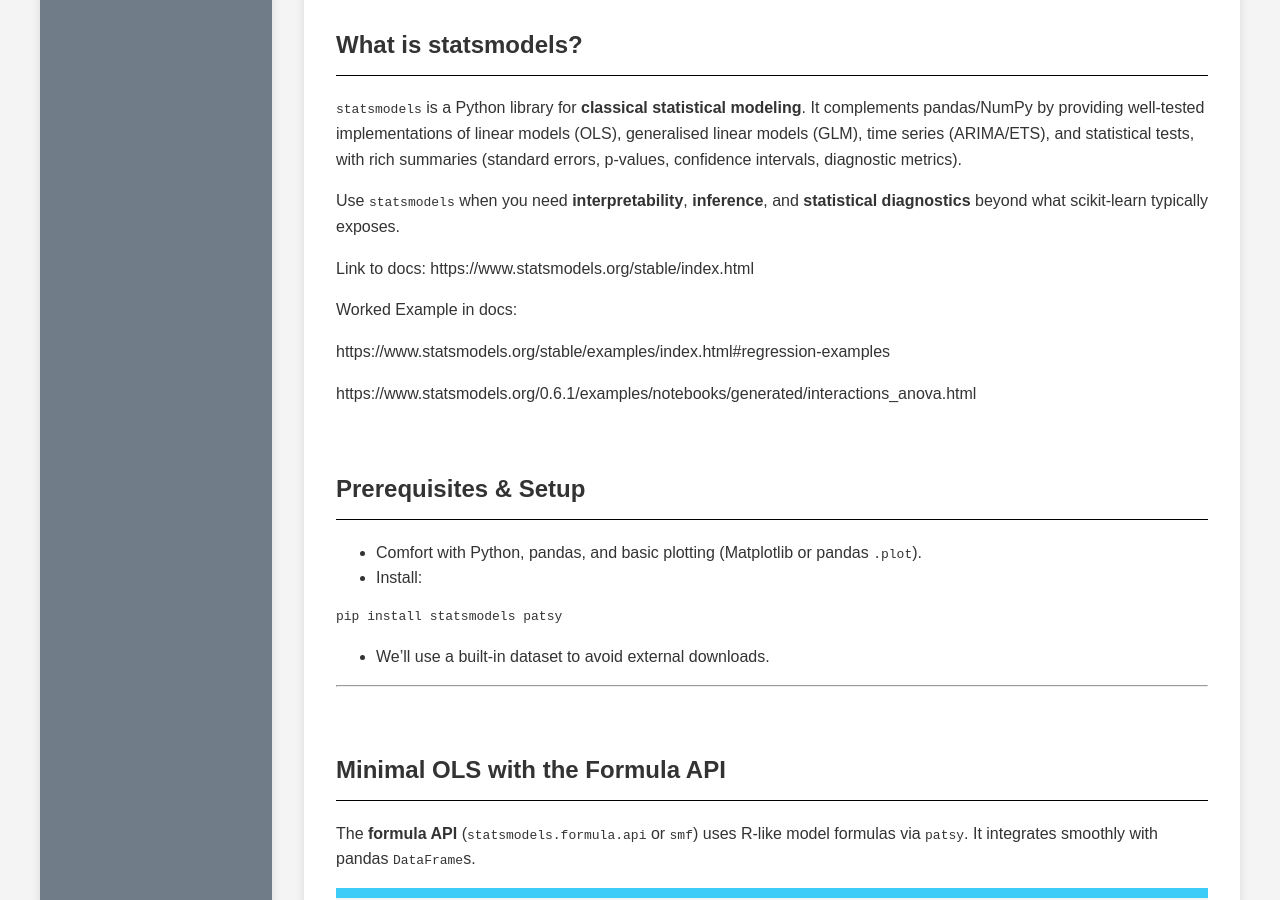
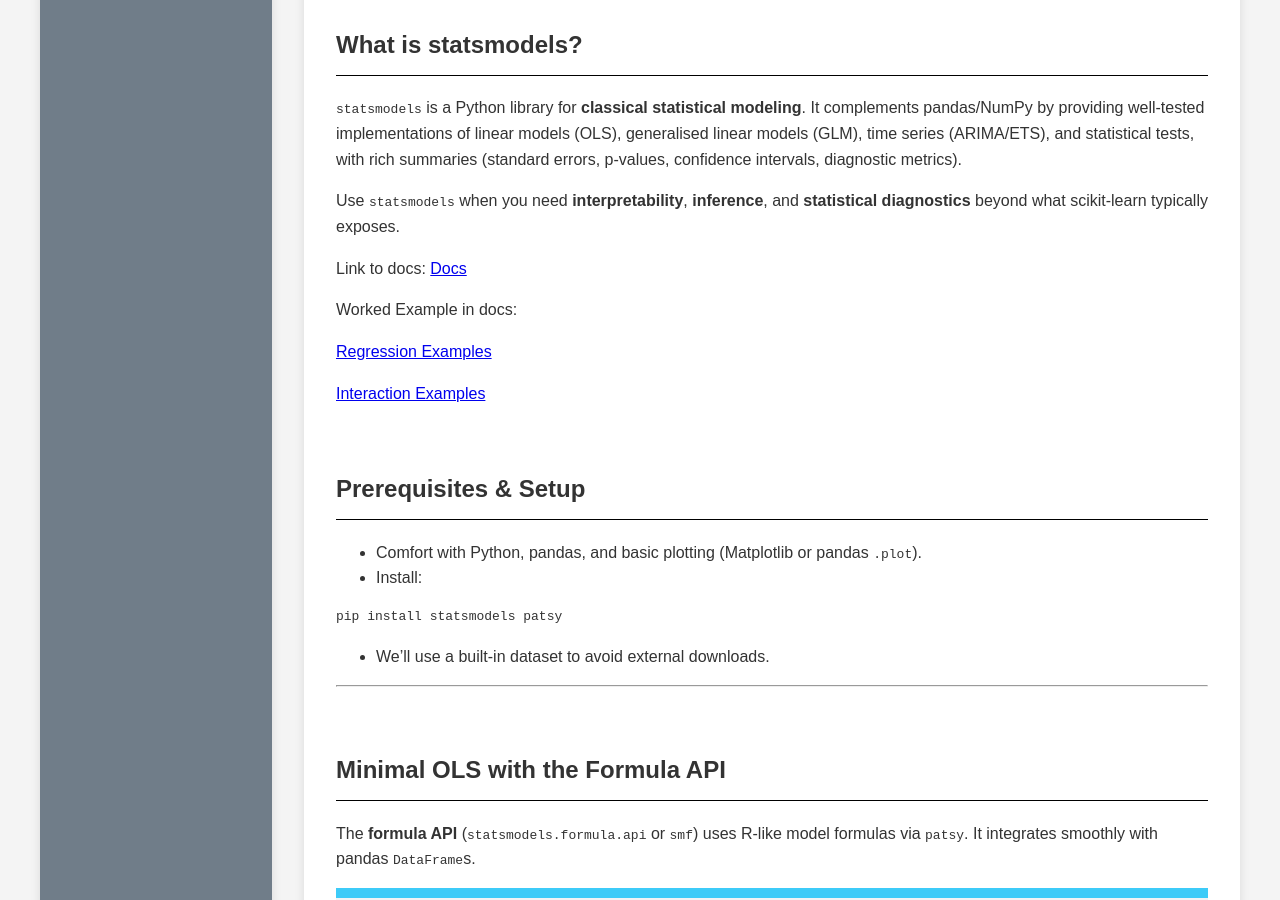
Before and after one commit to ATayls/Python-Course-Pandas-Extension, a Jekyll site: the page built from lessons/Intro_to_Statsmodels.md, in a window 1280 px wide and 900 px high, scrolled down 492 px. Built offline with Jekyll 4.4.1, drawn with Linux system fonts in a browser that asks for light colours.

Commit message:
Update intro to statsmodels

```diff
--- a/lessons/Intro_to_Statsmodels.md
+++ b/lessons/Intro_to_Statsmodels.md
@@ -17,13 +17,13 @@ title: Intro to StatsModels
 
 Use `statsmodels` when you need **interpretability**, **inference**, and **statistical diagnostics** beyond what scikit-learn typically exposes.
 
-Link to docs: https://www.statsmodels.org/stable/index.html
+Link to docs: [Docs](https://www.statsmodels.org/stable/index.html)
 
 Worked Example in docs:
 
-https://www.statsmodels.org/stable/examples/index.html#regression-examples
+[Regression Examples](https://www.statsmodels.org/stable/examples/index.html#regression-examples)
 
-https://www.statsmodels.org/0.6.1/examples/notebooks/generated/interactions_anova.html
+[Interaction Examples](https://www.statsmodels.org/0.6.1/examples/notebooks/generated/interactions_anova.html)
 
 
 ## Prerequisites & Setup
```
